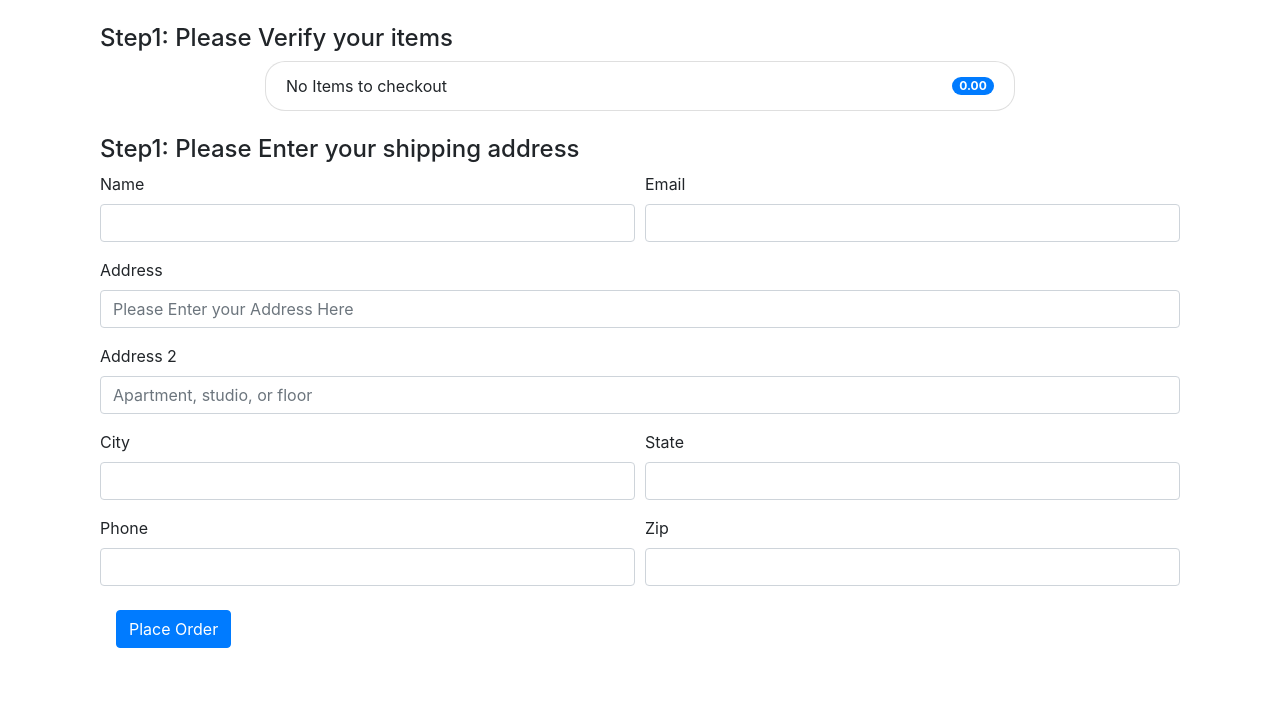
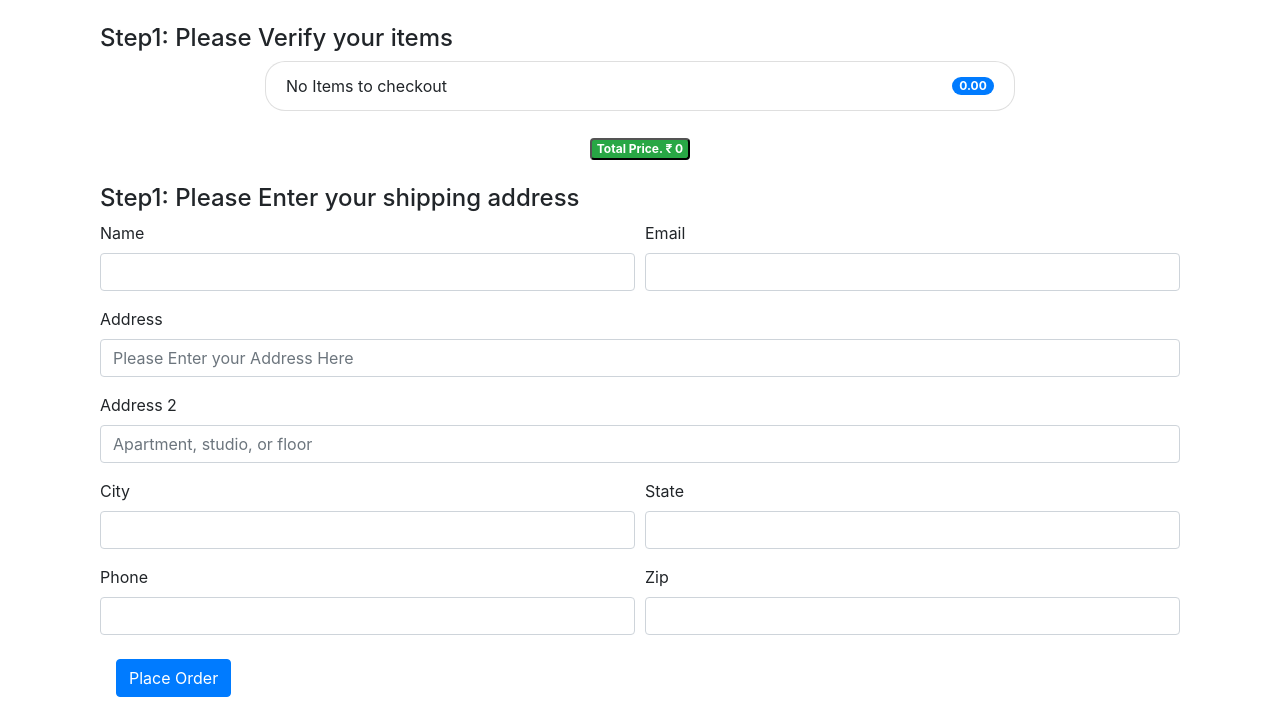
Before and after one commit to saifhusain2016/djangoEcom, a Django app: page /shop/checkout/ in a window 1280 px wide. Shown: the part 56-760 px from the top of the page. Run offline with Django 3.2, Linux system fonts and the light colour scheme; data comes from the database, SQL or seed files in the repository; both versions use the stored data as it was after the commit; some libraries are stand-ins or nearby versions.

Commit message:
total cart value

```diff
--- a/shop/templates/shop/checkout.html
+++ b/shop/templates/shop/checkout.html
@@ -21,6 +21,9 @@
             </li>
         </ul>
     </div>
+    <center>
+        <div id="totalCartValue" class="my-4"></div>
+    </center>
     <div id="checkoutAddress" class="col my-4">
         <h4>Step1: Please Enter your shipping address</h4>
         <form method='post' action='/shop/checkout/' class="checkoutForm" id="checkoutForm">
@@ -77,13 +80,18 @@ var i = 0;
 var listItems = "";
 var total = 0;
 var item_info = [];
+var totalPrice = 0;
+
 {% for p in products %}
 var id = "pr{{p.id}}";
 var listItem = "";
+
 if (cart != null && cart[id] != undefined) {
     var name = "{{p.productName}}";
     var qty = cart[id];
     var price = "{{p.price}}";
+    totalPrice += parseFloat(price) * parseInt(qty);
+    console.log(price + " : " + totalPrice);
     listItem = "<li class='list-group-item list-group-item-secondary d-flex justify-content-between align-items-center'>";
     listItem = listItem + "<span class='badge badge-secondary badge-pill'> Name. " + name + "</span>";
     listItem = listItem + "<span class='badge badge-info badge-pill'> Price. &#8377; " + price + "  per unit</span>";
@@ -94,8 +102,7 @@ if (cart != null && cart[id] != undefined) {
     item_info.push(x);
 }
 
-listItems = listItems + listItem;
-{% endfor %}
+listItems = listItems + listItem; {% endfor %}
 $('#itemInfo').val(JSON.stringify(item_info));
 
 {% if thank %}
@@ -103,12 +110,15 @@ alert("Thanks for submitting order. Your Order Id Is {{ id }}");
 localStorage.clear();
 document.getElementById("checkoutForm").reset();
 cart = {};
-document.location = "/shop";
-{% endif %}
+document.location = "/shop"; {% endif %}
 
 if (listItems) {
     document.getElementById('checkoutCartList').innerHTML = listItems;
     document.getElementById('cartItems').innerHTML = total;
 }
+
+
+
+document.getElementById("totalCartValue").innerHTML = "<button class='badge badge-success'> Total Price. &#8377; " + totalPrice + "  </button>";
 </script>
 {% endblock %}
```
Also changed, not shown: db.sqlite3.
